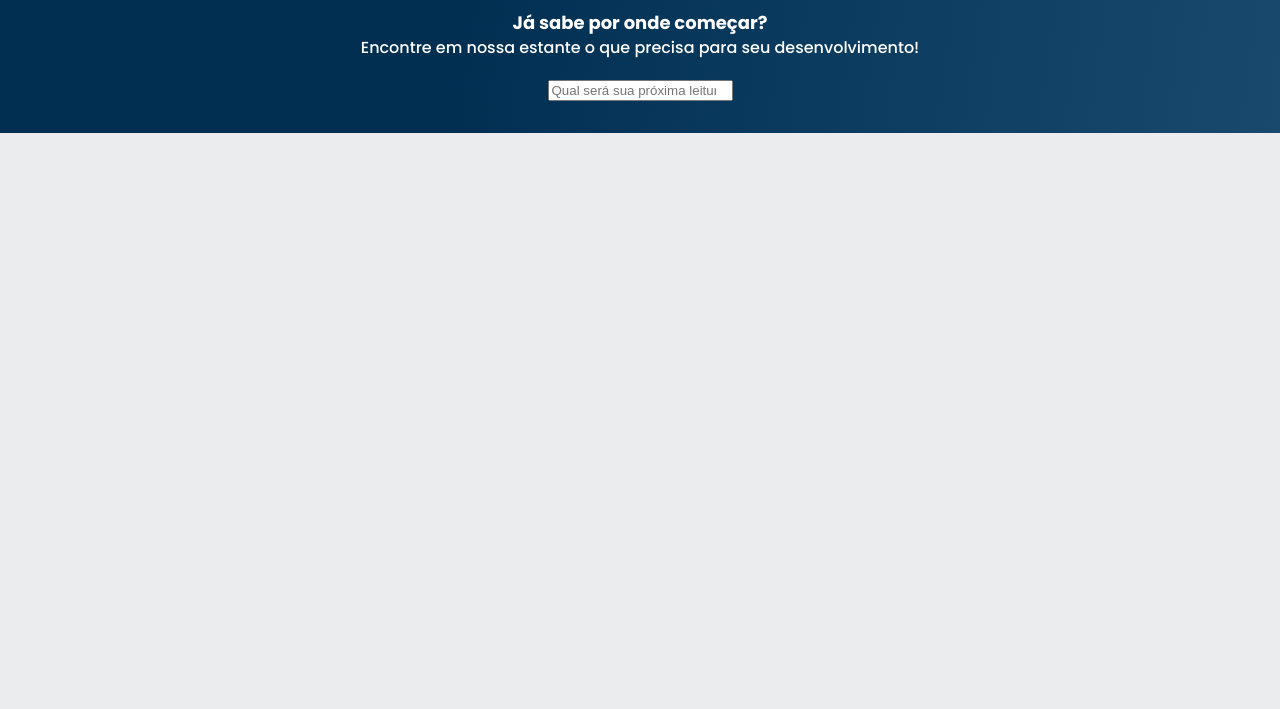
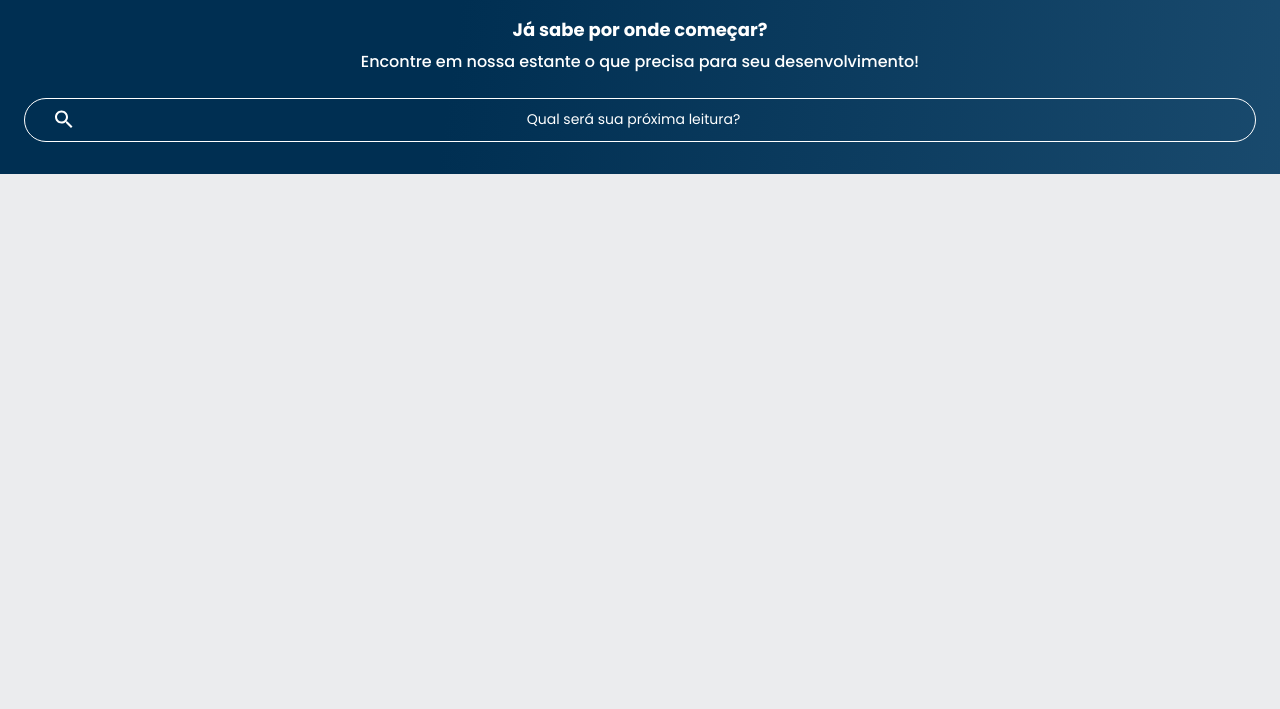
Before and after one commit to GEdO23/alurabooks, a plain HTML site: page index.html in a window 1280 px wide. Shown: the part 91-800 px from the top of the page. Drawn offline with Linux system fonts and the light colour scheme.

Commit message:
Estilizando a barra de pesquisa do banner + Adcionando a lupa na barra de pesquisa + Definindo um line-height padrão no body

```diff
--- a/styles.css
+++ b/styles.css
@@ -13,4 +13,5 @@ body {
     font-family: var(--font-principal);
     font-size: 1rem; /* 16px */
     font-weight: 400;
+    line-height: 1.5rem; /* 24px */
 }
--- a/styles/banner.css
+++ b/styles/banner.css
@@ -26,6 +26,25 @@
     width: 100%;
 }
 
+.banner__pesquisa {
+    background-color: transparent;
+    border: 1px solid var(--branco);
+    border-radius: 24px;
+    color: var(--branco);
+    padding: 1em;
+    width: 100%;
+}
+
+.banner__pesquisa::placeholder {
+    color: var(--branco);
+    font-family: var(--font-principal);
+    font-size: 14px;
+    font-weight: 400;
+    text-align: center;
+    background: url('/img/Pesquisa.svg') no-repeat;
+    background-position: 1em;
+}
+
 @media screen and (max-width: 428px) {
     .banner__texto {
         width: 19.75rem;
--- a/styles/header.css
+++ b/styles/header.css
@@ -7,7 +7,7 @@
 }
 
 .cabecalho__menu-hamburguer {
-    background-image: url('../img/Menu.svg');
+    background-image: url('/img/Menu.svg');
     background-position: center;
     background-repeat: no-repeat;
     display: inline-block;
```
Also changed, not shown: img/Pesquisa.svg (added).
